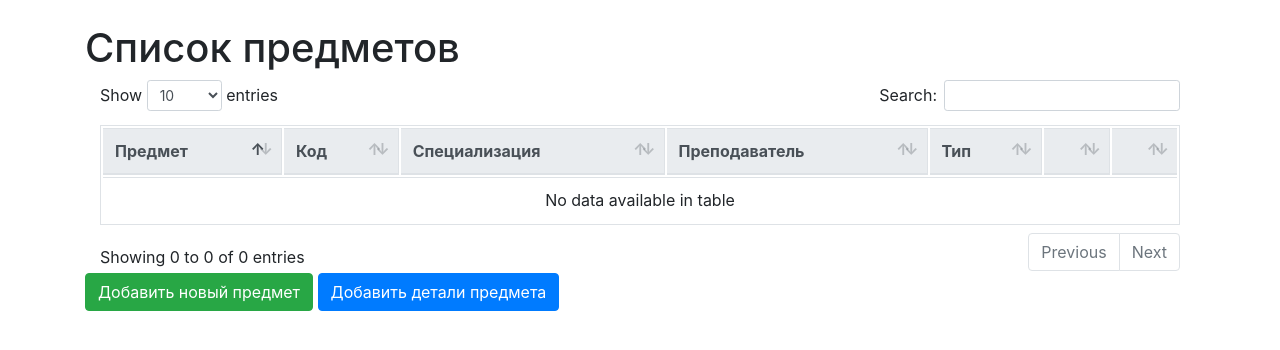
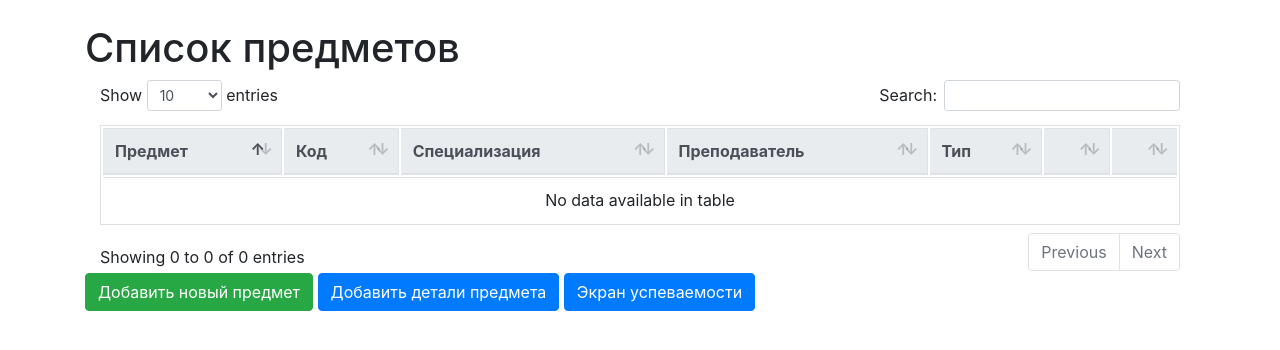
Before and after one commit to voffan/umo, a Django app: page / in a window 1280 px wide. Shown: the part 56-406 px from the top of the page. Run offline with Django 3.2, Linux system fonts and the light colour scheme; the visitor is signed in with stand-in values (Sample User, id 1); data that the repository does not hold is empty; some libraries are stand-ins or nearby versions.

Commit message:
вывод .xls таблицы экран успеваемости c помощью openpyxl (сделайте в cmd 'pip install openpyxl')

```diff
--- a/disciplines/urls.py
+++ b/disciplines/urls.py
@@ -1,12 +1,12 @@
 from django.conf.urls import url
+
 from disciplines import views
-from django.contrib.auth.decorators import login_required
-
 
 urlpatterns = [
     url(r'^add/$', views.DisciplineCreate.as_view(), name='disciplines_add'),
     url(r'(?P<pk>[0-9]+)/update/$', views.DisciplineUpdate.as_view(), name='update'),
     url(r'^delete/$', views.discipline_delete, name='delete'),
+    url(r'^export/$', views.export_to_excel, name='export'),
     url(r'(?P<pk>[0-9]+)/$', views.discipline_detail, name='detail'),
     url(r'^add_details/$', views.DetailsCreate.as_view(), name='details_add'),
     url(r'^$', views.DisciplineList.as_view(), name='disciplines_list'),
--- a/disciplines/views.py
+++ b/disciplines/views.py
@@ -1,9 +1,13 @@
+from datetime import *
+
+from django.core.urlresolvers import reverse_lazy, reverse
+from django.http import HttpResponseRedirect, HttpResponse
+from django.shortcuts import render
 from django.views.generic import ListView, CreateView, UpdateView, DetailView
-from umo.models import Discipline, DisciplineDetails
-from django.core.urlresolvers import reverse_lazy, reverse
-from django.shortcuts import render
-from django.http import HttpResponseRedirect, HttpResponse
-from disciplines.forms import AddDisciplineForm
+from openpyxl import Workbook
+from openpyxl.styles import PatternFill, Border, Alignment, Protection, Font, Side
+
+from umo.models import Discipline, DisciplineDetails, GroupList
 
 
 # Create your views here.
@@ -93,3 +97,134 @@ def discipline_delete(request):
         discipline_ = Discipline.objects.get(pk=request.POST['discipline'])
         discipline_.delete()
         return HttpResponseRedirect(reverse('disciplines:disciplines_list'))
+
+
+def export_to_excel(request):
+        # определяем стили
+        font = Font(name='Calibri',
+                    size=11,
+                    bold=False,
+                    italic=False,
+                    vertAlign=None,
+                    underline='none',
+                    strike=False,
+                    color='FF000000')
+
+        fill = PatternFill(fill_type='solid',
+                           start_color='c1c1c1',
+                           end_color='c2c2c2')
+
+        border = Border(left=Side(border_style='thin',
+                                  color='FF000000'),
+                        right=Side(border_style='thin',
+                                   color='FF000000'),
+                        top=Side(border_style='thin',
+                                 color='FF000000'),
+                        bottom=Side(border_style='thin',
+                                    color='FF000000'),
+                        diagonal=Side(border_style='thin',
+                                      color='FF000000'),
+                        diagonal_direction=0,
+                        outline=Side(border_style='thin',
+                                     color='FF000000'),
+                        vertical=Side(border_style='thin',
+                                      color='FF000000'),
+                        horizontal=Side(border_style='thin',
+                                        color='FF000000')
+                        )
+        align_center = Alignment(horizontal='center',
+                                 vertical='bottom',
+                                 text_rotation=0,
+                                 wrap_text=False,
+                                 shrink_to_fit=False,
+                                 indent=0)
+        align_left = Alignment(horizontal='left',
+                               vertical='bottom',
+                               text_rotation=0,
+                               wrap_text=False,
+                               shrink_to_fit=False,
+                               indent=0)
+        number_format = 'General'
+        protection = Protection(locked=True,
+                                hidden=False)
+
+        # объект
+        wb = Workbook()
+
+        # активный лист
+        ws = wb.active
+
+        # название страницы
+        # ws = wb.create_sheet('первая страница', 0)
+        ws.title = 'первая страница'
+
+        # значение ячейки
+        # ws['A1'] = "Hello!"
+
+        # текущее время
+        today = datetime.today()
+        today = today.strftime('%d.%m.%Y %S:%M:%H')
+
+        # данные для строк
+        students = GroupList.objects.all()
+        disciplines = Discipline.objects.all()
+        _row = 1
+        _column = 2
+        ws.cell(row=_row, column=1).value = 'ФИО'
+        for discipline in disciplines:
+            ws.cell(row=_row, column=_column).value = discipline.Name
+            _column += 1
+        _row += 1
+        for student in students:
+            ws.cell(row=_row, column=1).value = student.student.FIO
+            _row += 1
+
+        # шрифты
+        ws['A3'].font = font
+        # обводка
+        ws['A3'].border = border
+        # выравнивание
+        ws['A3'].alignment = align_center
+
+        # вручную устанавливаем высоту первой строки
+        # rd = ws.row_dimensions[1]
+        # rd.height = 16
+
+        # увеличиваем все строки по высоте
+        max_row = ws.max_row
+        i = 1
+        while i <= max_row:
+            rd = ws.row_dimensions[i]
+            rd.height = 16
+            i += 1
+
+        # сетка + выравнивание
+        for cellObj in ws['A1:M20']:
+            for cell in cellObj:
+                # print(cell.coordinate, cell.value)
+                ws[cell.coordinate].border = border
+                ws[cell.coordinate].alignment = align_center
+
+        # выравнивание столбца
+        for cellObj in ws['A2:M20']:
+            for cell in cellObj:
+                ws[cell.coordinate].alignment = align_left
+
+        # перетягивание ячеек
+        # https://stackoverflow.com/questions/13197574/openpyxl-adjust-column-width-size
+        dims = {}
+        for row in ws.rows:
+            for cell in row:
+                if cell.value:
+                    dims[cell.column] = max((dims.get(cell.column, 0), len(cell.value)))
+        for col, value in dims.items():
+            # value * коэфициент
+            ws.column_dimensions[col].width = value * 1.5
+
+        # сохранение файла в текущую директорию
+        response = HttpResponse(content_type='application/vnd.openxmlformats-officedocument.spreadsheetml.sheet')
+        response['Content-Disposition'] = 'attachment; filename=items.xlsx'
+
+        wb.save(response)
+
+        return response
--- a/templates/disciplines.html
+++ b/templates/disciplines.html
@@ -57,4 +57,5 @@
 
     <a href="{% url 'disciplines:disciplines_add' %}" class="btn btn-success">Добавить новый предмет</a>
     <a href="{% url 'disciplines:details_add' %}" class="btn btn-primary">Добавить детали предмета</a>
+    <a href="{% url 'disciplines:export' %}" class="btn btn-primary">Экран успеваемости</a>
 {% endblock %}
```
